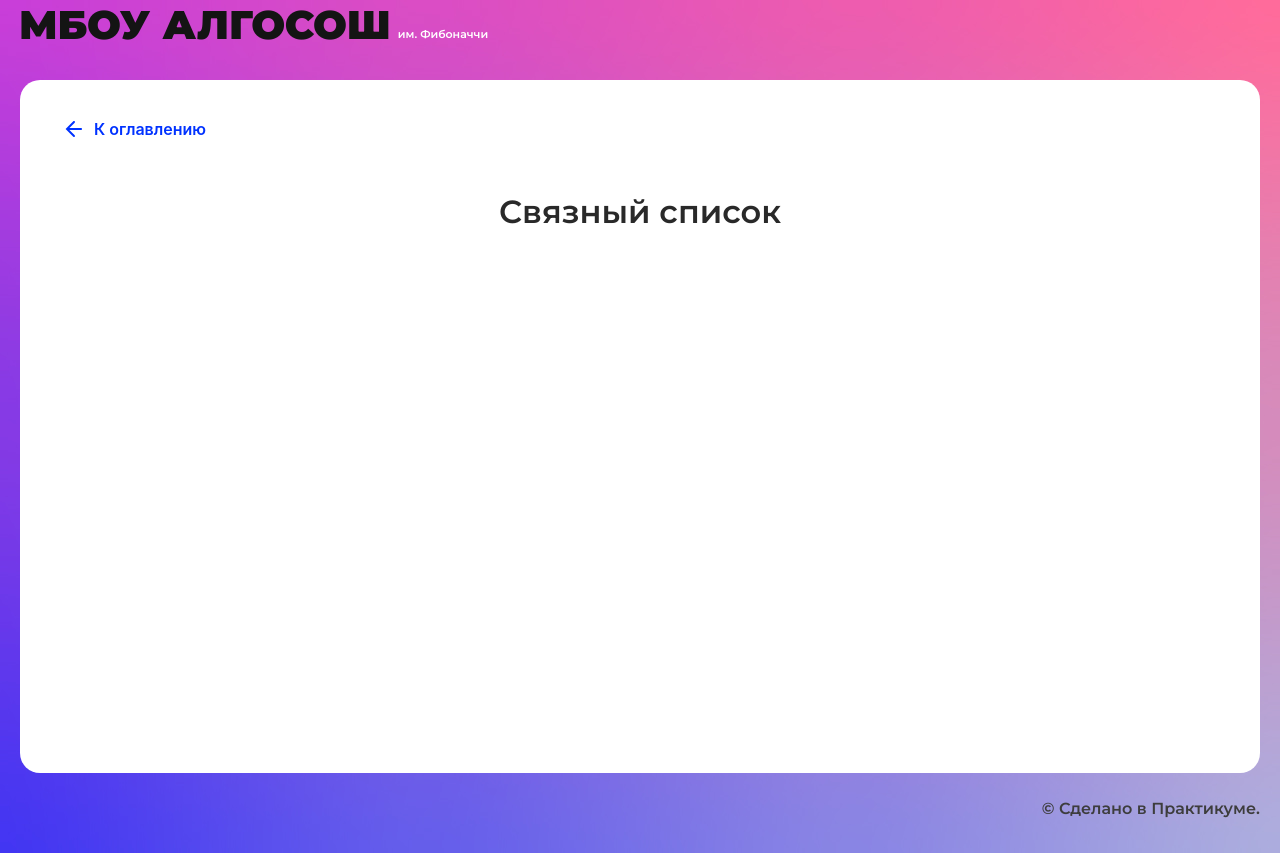
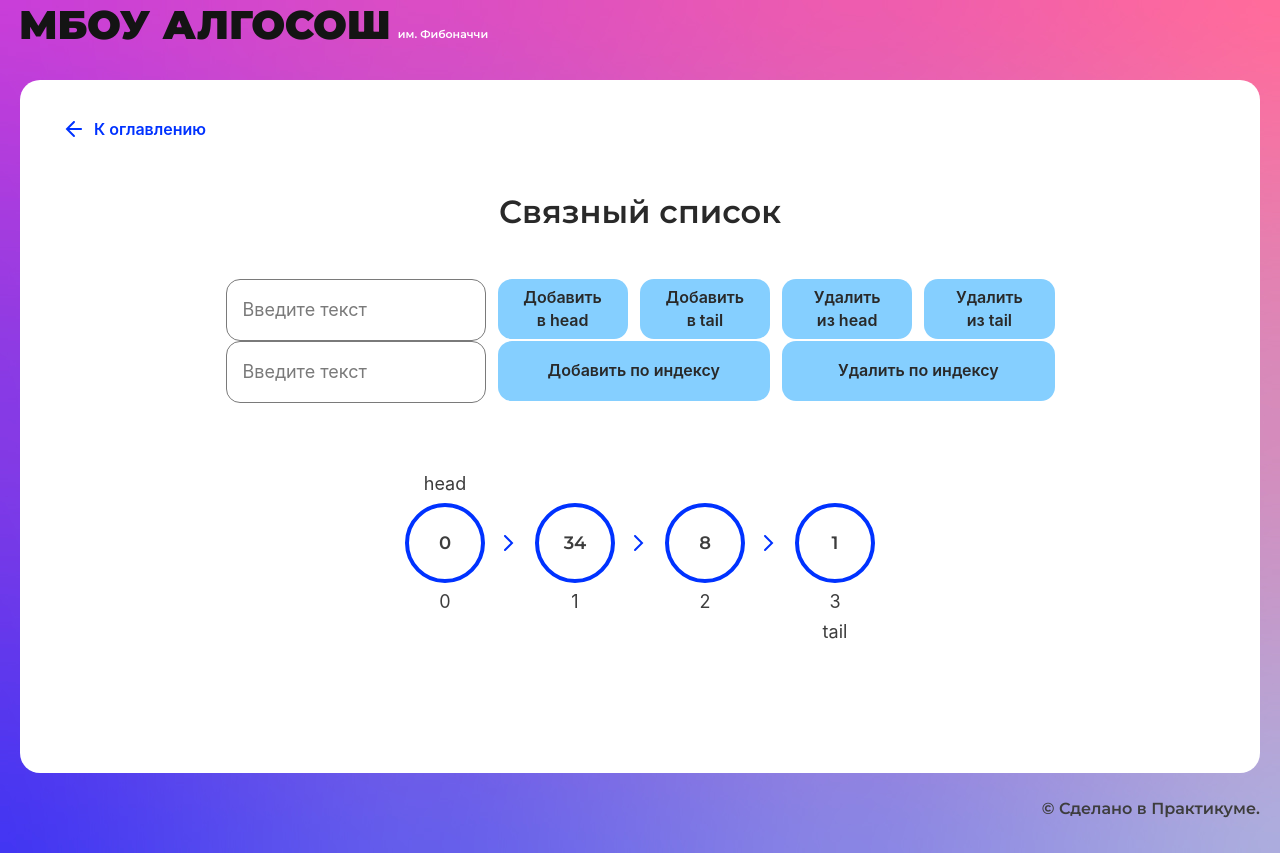
Before and after one commit to Shiker2032/algososh, a React (Create React App) app: page /list in a window 1280 px wide. Built offline with nearby package versions, Linux system fonts and the light colour scheme.

Commit message:
Сделал основу связного списка

```diff
--- /dev/null
+++ b/src/components/list-page/list-page.module.css
@@ -0,0 +1,51 @@
+.container {
+  display: flex;
+  flex-direction: column;
+  justify-content: space-between;
+  max-width: 829px;
+  margin: 0 auto;
+}
+
+.input {
+  display: flex;
+  gap: 12px;
+}
+
+.input input {
+  width: 260px;
+}
+
+.input button {
+  width: 100%;
+}
+
+.stack_container {
+  display: flex;
+  flex-direction: row;
+  justify-content: center;
+  align-items: center;
+  margin-top: 100px;
+  gap: 16px;
+}
+
+.circles__container {
+  position: relative;
+  padding: 0;
+  margin: 0;
+  display: flex;
+  align-items: center;
+  gap: 10px;
+}
+
+.stack_top {
+  position: absolute;
+  top: -65px;
+  left: 13px;
+  padding: 0;
+}
+
+.stack_bottom {
+  position: absolute;
+  top: 125px;
+  left: 10px;
+}
--- a/src/components/list-page/list-page.tsx
+++ b/src/components/list-page/list-page.tsx
@@ -1,10 +1,281 @@
-import React from "react";
+//@ts-nocheck
+
+import React, { useEffect, useState } from "react";
+import { ElementStates } from "../../types/element-states";
+import { Button } from "../ui/button/button";
+import { Circle } from "../ui/circle/circle";
+import { ArrowIcon } from "../ui/icons/arrow-icon";
+import { Input } from "../ui/input/input";
 import { SolutionLayout } from "../ui/solution-layout/solution-layout";
+import styles from "./list-page.module.css";
 
-export const ListPage: React.FC = () => {
+export const ListPage = () => {
+  const [data, setData] = useState([
+    {
+      value: 0,
+      state: ElementStates.Default,
+      hasCircle: false,
+      circle: null,
+      circleBottom: false,
+    },
+    {
+      value: 34,
+      state: ElementStates.Default,
+      hasCircle: false,
+      circle: null,
+      circleBottom: false,
+    },
+    { value: 8, state: ElementStates.Default, hasCircle: false, circle: null, circleBottom: false },
+    { value: 1, state: ElementStates.Default, hasCircle: false, circle: null, circleBottom: false },
+  ]);
+  const [input, setInput] = useState("");
+  const [inputIndex, setInputIndex] = useState(0);
+  const [showHead, setShowHead] = useState(true);
+  const [showTail, setShowTail] = useState(true);
+
+  function sleep(ms) {
+    return new Promise((resolve) => setTimeout(resolve, ms));
+  }
+
+  const handleAddByIndex = async (index, input) => {
+    const arr = data;
+    const indexInput = Number(index);
+
+    for (let j = 0; j < arr.length; j++) {
+      if (indexInput !== j) {
+        arr[j] = {
+          ...arr[j],
+          state: ElementStates.Changing,
+          hasCircle: true,
+          circle: { value: input, state: ElementStates.Default },
+        };
+        setData([...arr]);
+        setShowHead(false);
+        await sleep(1000);
+        arr[j] = {
+          ...arr[j],
+          hasCircle: false,
+          circle: null,
+        };
+        setData([...arr]);
+      } else {
+        arr[indexInput] = {
+          ...arr[indexInput],
+          hasCircle: true,
+          circle: { value: input, state: ElementStates.Changing },
+        };
+        setData([...arr]);
+
+        await sleep(1000);
+        arr[indexInput] = {
+          ...arr[indexInput],
+          hasCircle: false,
+          circle: null,
+        };
+        arr.splice(indexInput, 0, {
+          ...arr[indexInput],
+          value: input,
+        });
+        arr.forEach((el) => (el.state = ElementStates.Default));
+        arr[j].state = ElementStates.Modified;
+        setData([...arr]);
+        setShowHead(true);
+        await sleep(1000);
+        arr[j].state = ElementStates.Default;
+        setData([...arr]);
+        return;
+      }
+    }
+  };
+
+  const handleDeleteIndex = async (index) => {
+    const arr = data;
+    const inputIndex = Number(index);
+    for (let j = 0; j < arr.length; j++) {
+      if (j !== inputIndex) {
+        arr[j].state = ElementStates.Changing;
+        setData([...arr]);
+        await sleep(1000);
+      } else {
+        arr[j].state = ElementStates.Changing;
+        setData([...arr]);
+
+        await sleep(1000);
+        arr[j].state = ElementStates.Default;
+        arr[j] = {
+          ...arr[j],
+          value: "",
+          hasCircle: true,
+          circle: { value: arr[j].value, state: ElementStates.Changing },
+          circleBottom: true,
+        };
+        setData([...arr]);
+        setShowTail(false);
+        await sleep(1000);
+        arr.splice(j, 1);
+        arr.forEach((el) => (el.state = ElementStates.Default));
+        setData([...arr]);
+        setShowTail(true);
+        return;
+      }
+    }
+
+    arr.splice(i, 1);
+    setData([...arr]);
+  };
+
+  const handleAddHead = async (input) => {
+    const arr = data;
+    arr[0] = {
+      ...arr[0],
+      hasCircle: true,
+      circle: { value: input, state: ElementStates.Default },
+      circleBottom: false,
+    };
+    arr[0].state = ElementStates.Changing;
+    setData([...arr]);
+    setShowHead(false);
+    await sleep(1000);
+    arr[0] = {
+      ...arr[0],
+      hasCircle: false,
+      circle: null,
+      state: ElementStates.Default,
+    };
+    arr.unshift({ value: input, state: ElementStates.Default });
+    arr[0].state = ElementStates.Modified;
+    setData([...arr]);
+    setShowHead(true);
+    await sleep(1000);
+    arr[0].state = ElementStates.Default;
+    setData([...arr]);
+  };
+
+  const handleAddTail = async (input) => {
+    const arr = data;
+    let step = arr.length - 1;
+    arr[step] = {
+      ...arr[step],
+      hasCircle: true,
+      circle: { value: input, state: ElementStates.Changing },
+      circleBottom: false,
+    };
+    setData([...arr]);
+    await sleep(1000);
+    arr[step] = {
+      ...arr[step],
+      hasCircle: false,
+      circle: null,
+    };
+    arr.push({ value: input, state: ElementStates.Modified });
+    setData([...arr]);
+    await sleep(1000);
+    arr[step + 1].state = ElementStates.Default;
+    setData([...arr]);
+  };
+
+  const handleDeleteTail = async () => {
+    const arr = data;
+    const temp = arr[arr.length - 1];
+
+    arr[arr.length - 1] = {
+      ...arr[0],
+      value: "",
+      hasCircle: true,
+      circle: { value: temp.value, state: ElementStates.Changing },
+      circleBottom: true,
+    };
+    setData([...arr]);
+    setShowTail(false);
+    await sleep(1000);
+    arr.splice(arr.length - 1, 1);
+    setData([...arr]);
+    setShowTail(true);
+  };
+
+  const handleDeleteHead = async () => {
+    const arr = data;
+    const temp = arr[0];
+
+    arr[0] = {
+      ...arr[0],
+      value: "",
+      hasCircle: true,
+      circle: { value: temp.value, state: ElementStates.Changing },
+      circleBottom: true,
+    };
+
+    setData([...arr]);
+    await sleep(1000);
+    arr.splice(0, 1);
+    setData([...arr]);
+  };
+
+  const handleInput = (evt) => {
+    setInput(evt.target.value);
+  };
+
+  const handleInputIndex = (evt) => {
+    setInputIndex(evt.target.value);
+  };
+
   return (
     <SolutionLayout title="Связный список">
+      <div className={styles.container}>
+        <div className={styles.input}>
+          <Input
+            id="input"
+            maxLength={4}
+            onInput={(evt) => {
+              handleInput(evt);
+            }}
+          />
+          <Button text="Добавить в head" onClick={() => handleAddHead(input)} />
+          <Button text="Добавить в tail" onClick={() => handleAddTail(input)} />
+          <Button text="Удалить из head" onClick={handleDeleteHead} />
+          <Button text="Удалить из tail" onClick={handleDeleteTail} />
+        </div>
+        <div className={styles.input}>
+          <Input
+            id="inputIndex"
+            maxLength={4}
+            onInput={(evt) => {
+              handleInputIndex(evt);
+            }}
+          />
+          <Button text="Добавить по индексу" onClick={() => handleAddByIndex(inputIndex, input)} />
+          <Button text="Удалить по индексу" onClick={() => handleDeleteIndex(inputIndex)} />
+        </div>
+      </div>
+      <div className={styles.stack_container}>
+        {data &&
+          data.map((el, i) => {
+            return (
+              <div key={Math.round(Math.random() * 1000000)} className={styles.circles__container}>
+                <div className={styles.stack_top}>
+                  {el.hasCircle && el.circleBottom === false && (
+                    <Circle letter={el.circle.value} state={el.circle?.state} isSmall />
+                  )}
+                </div>
+                <Circle
+                  letter={el.value}
+                  key={Math.round(Math.random() * i)}
+                  state={el.state}
+                  head={i === 0 && showHead ? "head" : ""}
+                  tail={data.length - 1 === i && showTail ? "tail" : ""}
+                  index={i}
+                />
 
+                <div className={styles.stack_bottom}>
+                  {el.hasCircle && el.circleBottom && (
+                    <Circle letter={el.circle.value} state={el.circle?.state} isSmall />
+                  )}
+                </div>
+                {data.length - 1 !== i && <ArrowIcon />}
+              </div>
+            );
+          })}
+      </div>
     </SolutionLayout>
   );
 };
```
